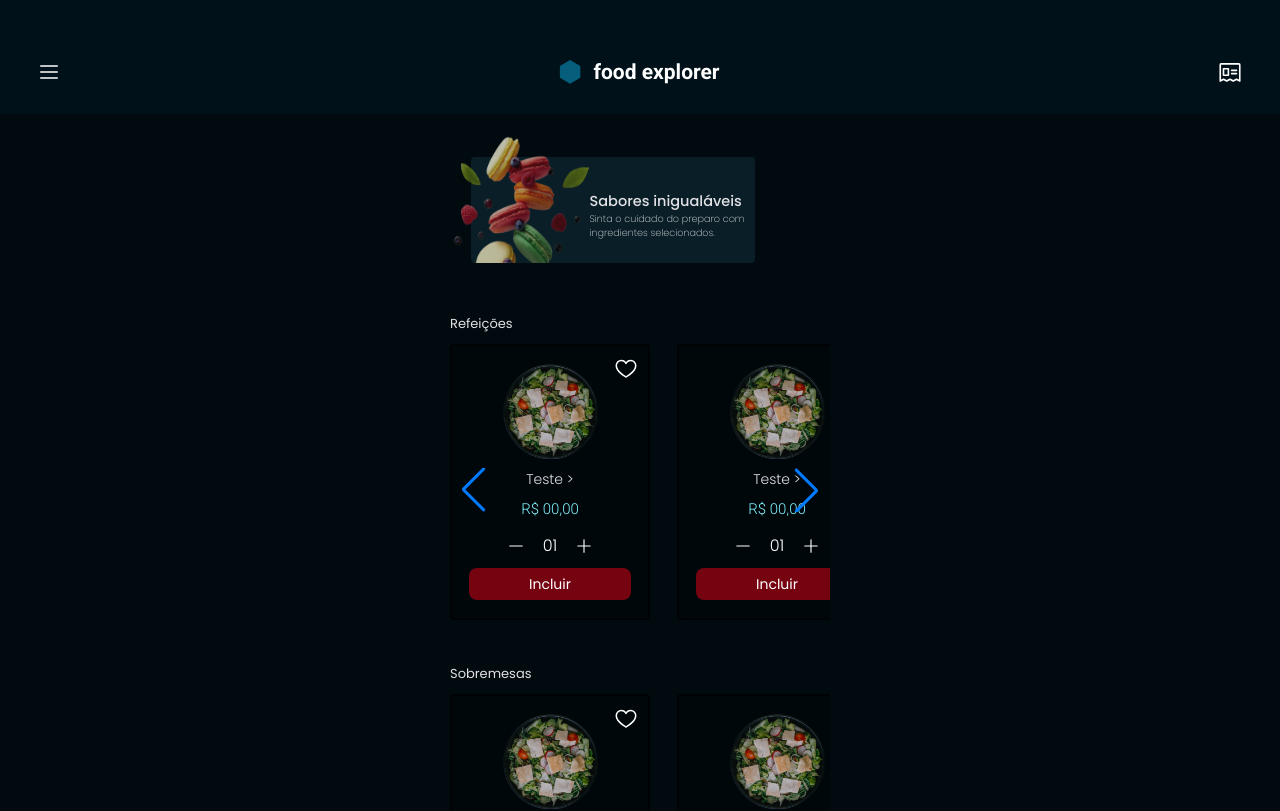
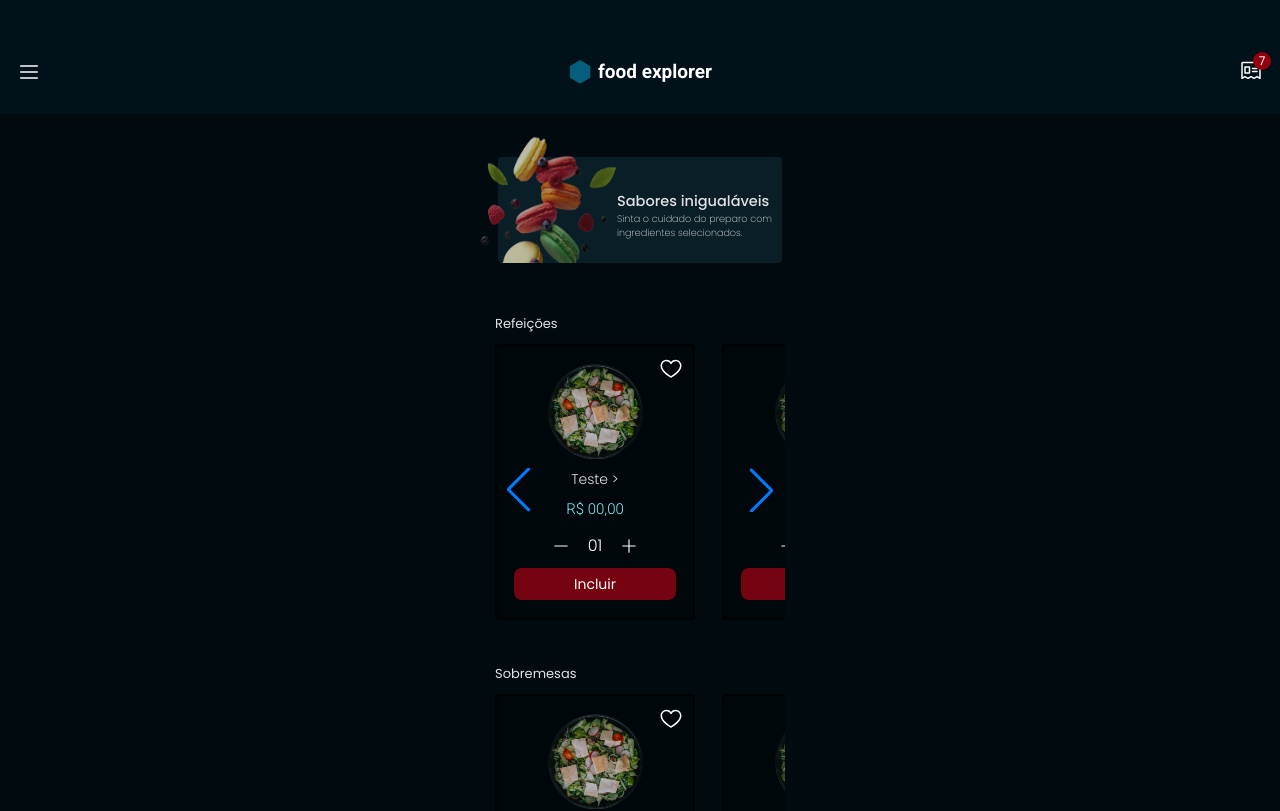
Before and after one commit to loren175/front-food-explorer, a React (Vite) app: page / in a window 1280 px wide. Shown: the top 811 px of the page. Built offline with nearby package versions, Linux system fonts and the light colour scheme.

Commit message:
add counter to navbar>order-svg and change design when user is admin

```diff
--- a/src/components/Navbar/index.jsx
+++ b/src/components/Navbar/index.jsx
@@ -1,6 +1,19 @@
-import { Container, Brand } from "./styles";
+import { Container, Brand } from "./styles"
 import { PiList, PiNewspaperClipping } from "react-icons/pi"
-export function Navbar() {
+import { useState, useEffect } from "react"
+
+export function Navbar({ isAdmin }) {
+  const [itemCount, setItemCount] = useState(0)
+
+  useEffect(() => {
+    const intervalId = setInterval(() => {
+      // Atualiza o número de itens no carrinho com um valor aleatório (apenas para fins de demonstração)
+      const randomCount = Math.floor(Math.random() * 10)
+      setItemCount(randomCount)
+    }, 2000)
+    return () => clearInterval(intervalId)
+  }, [])
+
   return (
     <Container>
       <PiList size={24} />
@@ -18,8 +31,12 @@ export function Navbar() {
           />
         </svg>
         <h1>food explorer</h1>
+        {isAdmin && <p>admin</p>}
       </Brand>
-      <PiNewspaperClipping size={26} />
+      <div className="order-svg">
+        {!isAdmin && <PiNewspaperClipping size={24} />}
+        <div className="counter">{itemCount}</div>
+      </div>
     </Container>
   )
 }
--- a/src/components/Navbar/styles.js
+++ b/src/components/Navbar/styles.js
@@ -1,4 +1,4 @@
-import styled from "styled-components";
+import styled from "styled-components"
 
 export const Container = styled.header`
   width: 100%;
@@ -6,7 +6,7 @@ export const Container = styled.header`
   display: flex;
   align-items: center;
   background-color: ${({ theme }) => theme.COLORS.DARK_700};
-  padding: 63px 37px 34px 37px;
+  padding: 63px 17px 34px 17px;
   justify-content: space-between;
   transition: all 0.3s;
 
@@ -14,15 +14,42 @@ export const Container = styled.header`
     cursor: pointer;
     filter: brightness(0.9);
   }
+
+  .order-svg {
+    position: relative;
+    display: inline-block;
+  }
+
+  .counter {
+    position: absolute;
+    top: -6px;
+    right: -8px;
+    background-color: ${({ theme }) => theme.COLORS.RED_200};
+    color: ${({ theme }) => theme.COLORS.LIGHT_100};
+    font-size: 12px;
+    border-radius: 50%;
+    width: 18px;
+    height: 18px;
+    display: flex;
+    justify-content: center;
+    align-items: center;
+    font-family: "Poppins";
+  }
 `
 
 export const Brand = styled.div`
   display: flex;
   align-items: center;
-  gap: 11px;
+  gap: 6px;
 
   h1 {
-    font-size: 21px;
+    font-size: 19px;
+  }
+
+  p {
+    color: ${({ theme }) => theme.COLORS.BLUE_200};
+    font-size: 11.8px;
+    padding-right: 40px;
   }
 
   svg:hover {
--- a/src/pages/Home/styles.js
+++ b/src/pages/Home/styles.js
@@ -16,7 +16,7 @@ export const Container = styled.div`
     color: ${({ theme }) => theme.COLORS.LIGHT_300};
     width: 284px;
     height: 106px;
-    margin: 43px 55px 0 0;
+    margin-top: 43px;
     border-radius: 4px;
   }
 
@@ -54,7 +54,7 @@ export const Container = styled.div`
 
   swiper-container {
     height: 292px;
-    width: 380px;
+    width: 290px;
   }
 
   swiper-slide {
```
